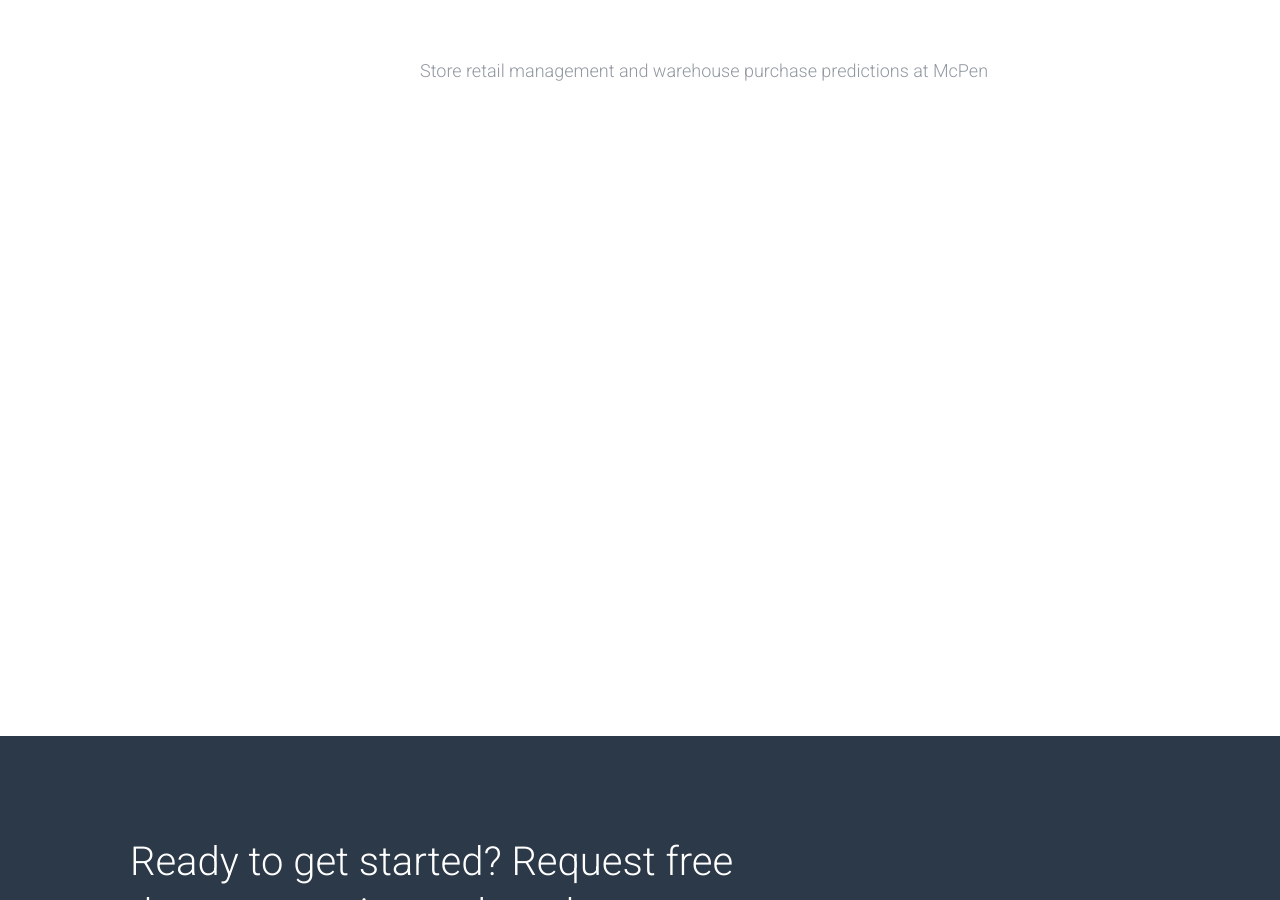
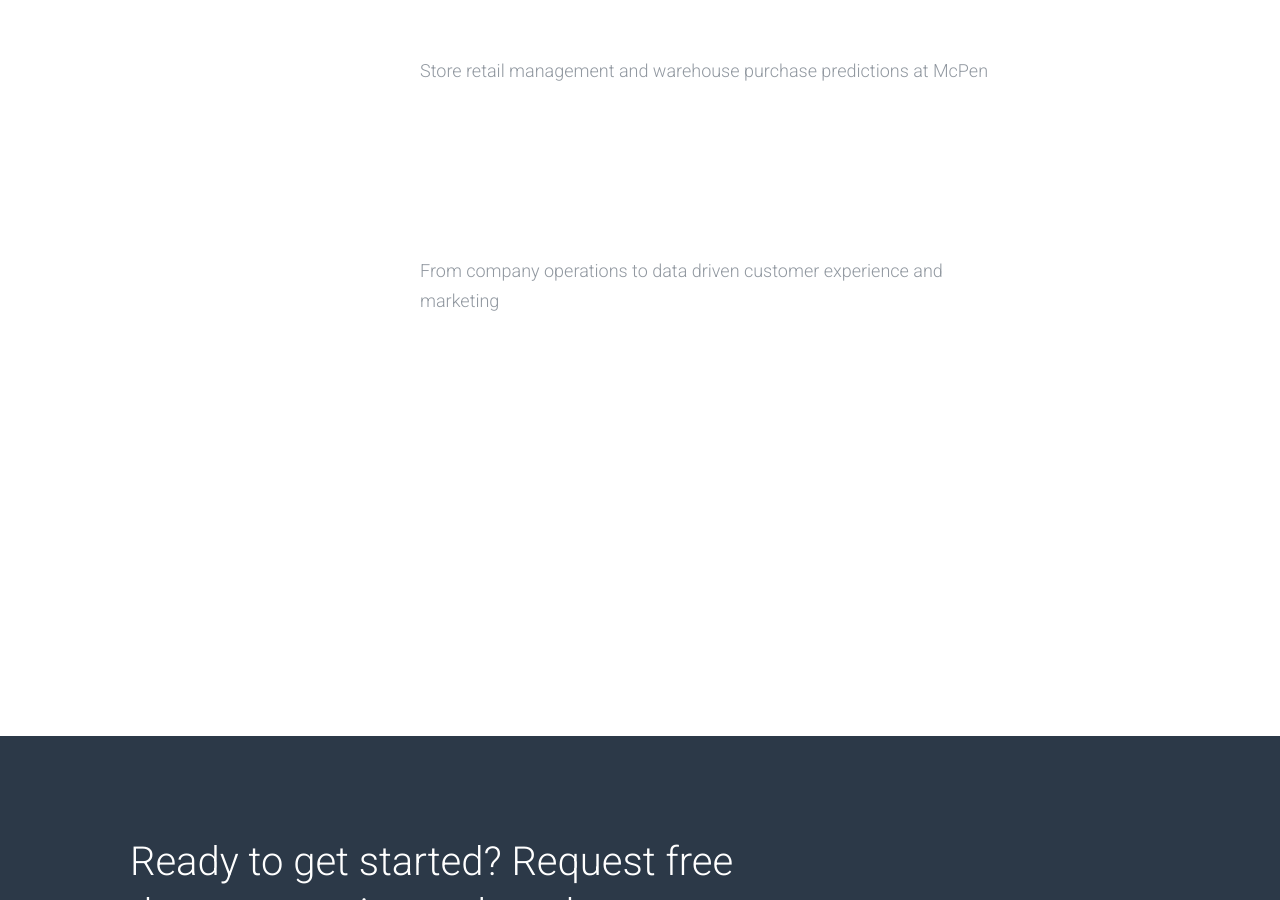
Before and after one commit to keboola/website, a Jekyll site: the page built from _solutions/solutions.md, in a window 1280 px wide and 900 px high, scrolled down 2146 px. Built offline with Jekyll 4.4.1, drawn with Linux system fonts in a browser that asks for light colours; nearby versions of some CDN libraries.

Commit message:
Update from Forestry.io - Updated solutions.md

```diff
--- a/_solutions/solutions.md
+++ b/_solutions/solutions.md
@@ -62,7 +62,7 @@ page_sections:
     department and always measure profitability of the whole customer journey.
   list:
   - desc: Store retail management and warehouse purchase predictions at McPen
-  - {}
+  - desc: From company operations to data driven customer experience and marketing
   - {}
 
 ---
```
